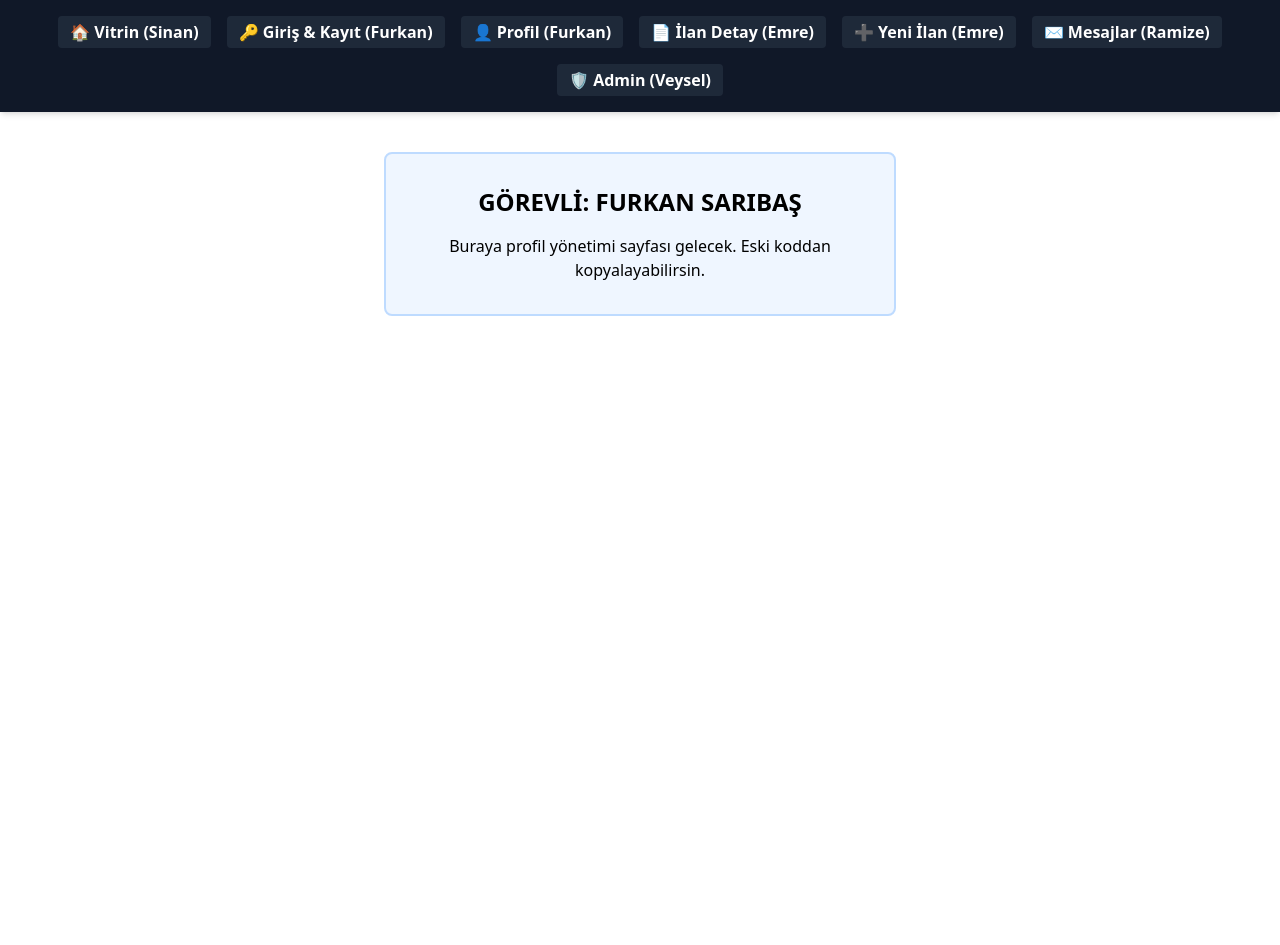
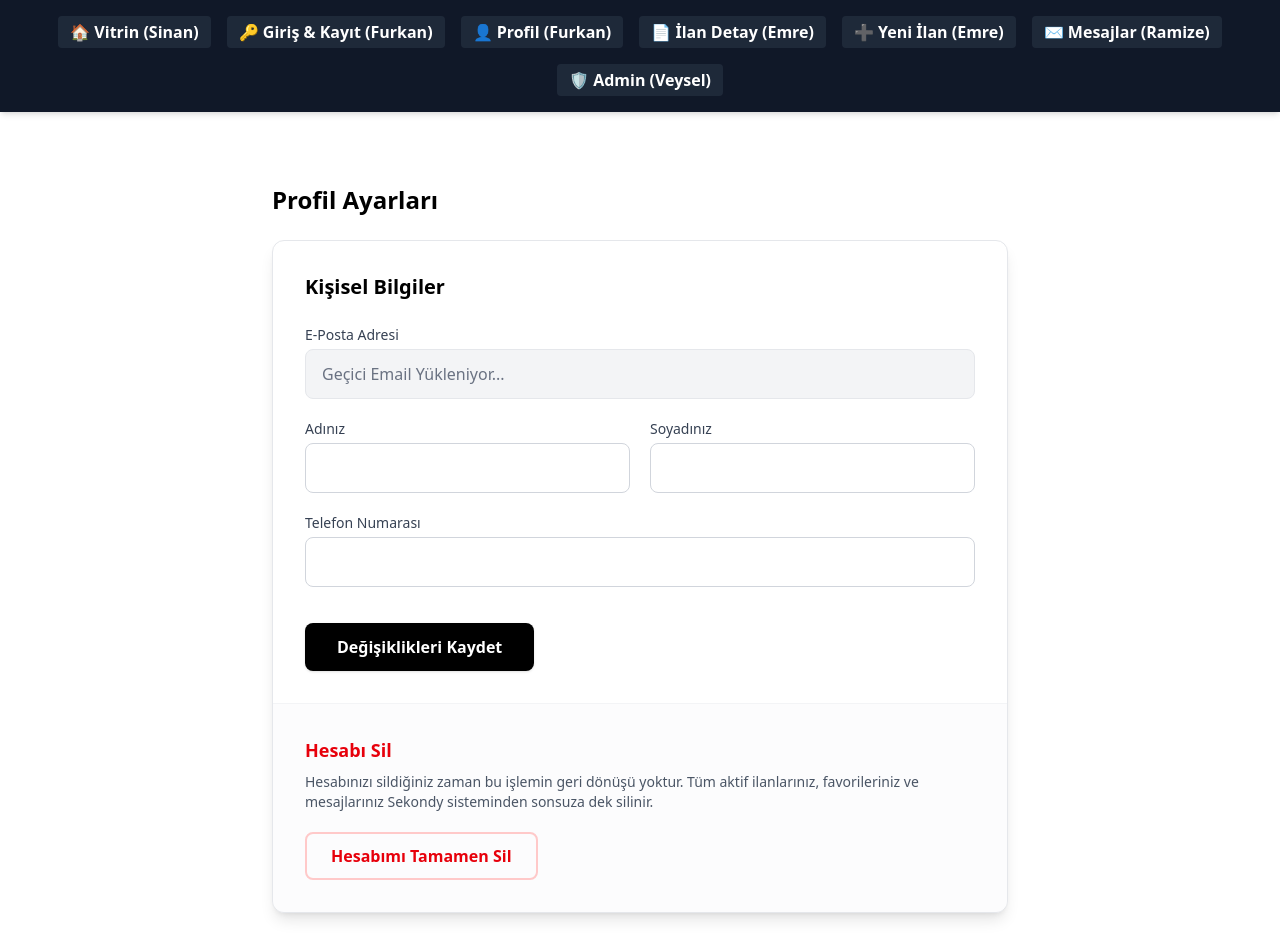
Before and after one commit to EmreTspnr/Sekondy, a React (Vite) app in the folder frontend/: page /profile in a window 1280 px wide. Before the commit the page ends 800 px from the top, so only its background shows below. Built offline with nearby package versions, Linux system fonts and the light colour scheme; no server answers.

Commit message:
1.0.5.12
Gerekli düzenlemeler yapıldı

```diff
--- a/frontend/src/pages/Auth.tsx
+++ b/frontend/src/pages/Auth.tsx
@@ -1,40 +1,137 @@
 import React, { useState } from 'react';
+import { Eye, EyeOff } from 'lucide-react';
 import api from '../services/api';
-import { Eye, EyeOff } from 'lucide-react'; // Eski tasarımda kullandığınız iconlar
+
+export default function Auth() {
+  const [activeTab, setActiveTab] = useState<'login' | 'register'>('login');
+  const [showPassword, setShowPassword] = useState(false);
 
 
+  const [firstName, setFirstName] = useState('');
+  const [lastName, setLastName] = useState('');
+  const [phone, setPhone] = useState('');
+  const [email, setEmail] = useState('');
+  const [password, setPassword] = useState('');
 
-export default function Auth() {
-  // BURAYA ESKİ TASARIMDAKİ STATE'LERİ YAPIŞTIR (Örn: activeTab, showPassword)
-
-  // Örnek Axios Login İsteği
-  const handleLogin = async (email, password) => {
-    try {
-      const response = await api.post('/auth/login', { email, password });
-      alert("Giriş Başarılı!");
-      // Gelen token'ı api.ts alsın diye local'e kaydediyoruz
-      localStorage.setItem('token', response.data.token);
-      window.location.href = '/'; // Anasayfaya at
-    } catch (error) {
-      console.error("Giriş hatası", error);
-      alert("Giriş yapılamadı");
-    }
-  };
-
-  // Örnek Axios Kayıt İsteği
-  const handleRegister = async (userData) => {
-    try {
-      await api.post('/auth/register', userData);
-      alert("Kayıt Başarılı, şimdi giriş yapabilirsiniz!");
-    } catch (error) {
-      console.error("Kayıt hatası", error);
+  const handleSubmit = async (e: React.FormEvent) => {
+    e.preventDefault();
+    if (activeTab === 'login') {
+      try {
+        const res = await api.post('/auth/login', { email, password });
+        localStorage.setItem('token', res.data.token);
+        alert('Giriş Başarılı!');
+        window.location.href = '/';
+      } catch (err) {
+        alert('Giriş Başarısız! Lütfen bilgilerinizi kontrol edin.');
+      }
+    } else {
+      try {
+        await api.post('/auth/register', {
+          name: `${firstName} ${lastName}`,
+          email,
+          password,
+          telefon: phone
+        });
+        alert('Kayıt Başarılı! Şimdi giriş yapabilirsiniz.');
+        setActiveTab('login');
+      } catch (err) {
+        alert('Kayıt sırasında bir hata oluştu!');
+      }
     }
   };
 
   return (
-    <div className="p-8 text-center bg-blue-50 border-2 border-blue-200 mt-10 max-w-lg mx-auto rounded-lg">
-      <h1 className="text-2xl font-bold mb-4">GÖREVLİ: FURKAN SARIBAŞ</h1>
-      <p>Bu sayfadaki tasarımı (AuthPage) <strong>EskiTasarim.tsx</strong> dosyasından kopyalayıp tam buraya yapıştırmalısın.</p>
+    <div className="min-h-screen bg-gray-50 flex flex-col items-center py-10 px-4 font-sans text-gray-900">
+      <div className="text-4xl font-black tracking-tighter cursor-pointer mb-8" onClick={() => window.location.href='/'}>
+        SEKOND<span className="text-[#D4AF37]">Y</span>
+      </div>
+
+      <div className="w-full max-w-md bg-white rounded-xl shadow-sm border border-gray-200 overflow-hidden mb-4">
+        <div className="flex border-b border-gray-200">
+          <button
+            className={`flex-1 py-4 text-center font-bold text-lg transition-colors ${activeTab === 'login' ? 'text-black border-b-2 border-[#D4AF37]' : 'text-gray-400 hover:text-gray-600'}`}
+            onClick={() => setActiveTab('login')}
+          >
+            Login
+          </button>
+          <button
+            className={`flex-1 py-4 text-center font-bold text-lg transition-colors ${activeTab === 'register' ? 'text-black border-b-2 border-[#D4AF37]' : 'text-gray-400 hover:text-gray-600'}`}
+            onClick={() => setActiveTab('register')}
+          >
+            Register
+          </button>
+        </div>
+
+        <div className="p-6 sm:p-8">
+          <h2 className="text-2xl font-bold text-black mb-6">
+            {activeTab === 'login' ? 'Welcome Back' : 'Create an Account'}
+          </h2>
+
+          <form className="space-y-4" onSubmit={handleSubmit}>
+            {activeTab === 'register' && (
+              <div className="space-y-4">
+                <div>
+                  <input
+                    type="text" placeholder="First Name" required
+                    value={firstName} onChange={e => setFirstName(e.target.value)}
+                    className="w-full px-4 py-3 bg-gray-100 border-none rounded-lg focus:ring-2 focus:ring-[#D4AF37]/50 outline-none transition-all"
+                  />
+                </div>
+                <div>
+                  <input
+                    type="text" placeholder="Last Name" required
+                    value={lastName} onChange={e => setLastName(e.target.value)}
+                    className="w-full px-4 py-3 bg-gray-100 border-none rounded-lg focus:ring-2 focus:ring-[#D4AF37]/50 outline-none transition-all"
+                  />
+                </div>
+                <div>
+                  <input
+                    type="tel" placeholder="Phone Number" required
+                    value={phone} onChange={e => setPhone(e.target.value)}
+                    className="w-full px-4 py-3 bg-gray-100 border-none rounded-lg focus:ring-2 focus:ring-[#D4AF37]/50 outline-none transition-all"
+                  />
+                </div>
+              </div>
+            )}
+
+            <div>
+              <input
+                type="email" placeholder="Email Address" required
+                value={email} onChange={e => setEmail(e.target.value)}
+                className="w-full px-4 py-3 bg-gray-100 border-none rounded-lg focus:ring-2 focus:ring-[#D4AF37]/50 outline-none transition-all"
+              />
+            </div>
+
+            <div className="relative">
+              <input
+                type={showPassword ? "text" : "password"} placeholder="Password" required
+                value={password} onChange={e => setPassword(e.target.value)}
+                className="w-full px-4 py-3 bg-gray-100 border-none rounded-lg focus:ring-2 focus:ring-[#D4AF37]/50 outline-none transition-all pr-12"
+              />
+              <button
+                type="button" onClick={() => setShowPassword(!showPassword)}
+                className="absolute right-4 top-1/2 -translate-y-1/2 text-gray-400 hover:text-gray-600"
+              >
+                {showPassword ? <EyeOff className="w-5 h-5" /> : <Eye className="w-5 h-5" />}
+              </button>
+            </div>
+
+            {activeTab === 'login' && (
+              <div className="flex justify-start">
+                <a href="#" className="text-sm font-semibold text-[#D4AF37] hover:underline">
+                  Forgot password?
+                </a>
+              </div>
+            )}
+
+            <div className="pt-2 space-y-3">
+              <button type="submit" className="w-full bg-[#D4AF37] hover:bg-[#c19b2e] text-black font-bold py-3.5 rounded-lg transition-colors shadow-sm">
+                {activeTab === 'login' ? 'Login' : 'Register'}
+              </button>
+            </div>
+          </form>
+        </div>
+      </div>
     </div>
   );
 }
--- a/frontend/src/pages/Profile.tsx
+++ b/frontend/src/pages/Profile.tsx
@@ -1,37 +1,135 @@
 import React, { useState, useEffect } from 'react';
 import api from '../services/api';
 
+export default function Profile() {
+  const [firstName, setFirstName] = useState('');
+  const [lastName, setLastName] = useState('');
+  const [phone, setPhone] = useState('');
+  const [email, setEmail] = useState('');
 
 
-export default function Profile() {
-  const [profile, setProfile] = useState(null);
-
-  // Sayfa ilk açıldığında profil bilgilerini çeker
   useEffect(() => {
-    const fetchProfile = async () => {
+    const loadProfile = async () => {
       try {
         const response = await api.get('/profile');
-        setProfile(response.data);
+        if(response.data) {
+          setFirstName(response.data.name?.split(' ')[0] || '');
+          setLastName(response.data.name?.split(' ')[1] || '');
+          setPhone(response.data.telefon || '');
+          setEmail(response.data.email || '');
+        }
       } catch (error) {
         console.error("Profil alınamadı", error);
       }
     };
-    fetchProfile();
+    loadProfile();
   }, []);
 
-  const handleUpdate = async (updatedData) => {
+  const handleUpdate = async (e: React.FormEvent) => {
+    e.preventDefault();
     try {
-      await api.put('/profile', updatedData);
-      alert("Profil güncellendi.");
+      await api.put('/profile', {
+        name: `${firstName} ${lastName}`,
+        telefon: phone
+      });
+      alert('Profilin başarıyla güncellendi!');
     } catch (error) {
-      console.error("Hata oluştu", error);
+      alert('Profil güncellenirken bir hata oluştu');
+    }
+  };
+
+  const handleDelete = async () => {
+    if(window.confirm('Hesabını tamamen silmek istediğine emin misin? Bu işlem geri alınamaz.')) {
+      try {
+        await api.delete('/profile');
+        alert('Hesabınız başarıyla silindi.');
+        localStorage.removeItem('token');
+        window.location.href = '/auth';
+      } catch (error) {
+        alert('Hesap silinirken hata oluştu.');
+      }
     }
   };
 
   return (
-    <div className="p-8 text-center bg-blue-50 border-2 border-blue-200 mt-10 max-w-lg mx-auto rounded-lg">
-      <h1 className="text-2xl font-bold mb-4">GÖREVLİ: FURKAN SARIBAŞ</h1>
-      <p>Buraya profil yönetimi sayfası gelecek. Eski koddan kopyalayabilirsin.</p>
-    </div>
+    <main className="max-w-3xl mx-auto px-4 py-8 w-full mt-10">
+      <h1 className="text-2xl font-bold text-black mb-6">Profil Ayarları</h1>
+
+      <div className="bg-white rounded-xl shadow-lg border border-gray-200 overflow-hidden">
+        {/* Section 1: Personal Information */}
+        <div className="p-6 md:p-8">
+          <h2 className="text-xl font-bold text-black mb-6">Kişisel Bilgiler</h2>
+
+          <form className="space-y-5" onSubmit={handleUpdate}>
+            <div>
+              <label className="block text-sm font-medium text-gray-700 mb-1">E-Posta Adresi</label>
+              <input
+                type="text"
+                disabled
+                value={email || 'Geçici Email Yükleniyor...'}
+                className="w-full px-4 py-3 bg-gray-100 text-gray-500 border border-gray-200 rounded-lg cursor-not-allowed"
+              />
+            </div>
+
+            <div className="grid grid-cols-1 md:grid-cols-2 gap-5">
+              <div>
+                <label className="block text-sm font-medium text-gray-700 mb-1">Adınız</label>
+                <input
+                  type="text"
+                  value={firstName}
+                  onChange={(e) => setFirstName(e.target.value)}
+                  className="w-full px-4 py-3 bg-white border border-gray-300 rounded-lg focus:ring-2 focus:ring-[#D4AF37]/50 focus:border-[#D4AF37] outline-none transition-all"
+                />
+              </div>
+              <div>
+                <label className="block text-sm font-medium text-gray-700 mb-1">Soyadınız</label>
+                <input
+                  type="text"
+                  value={lastName}
+                  onChange={(e) => setLastName(e.target.value)}
+                  className="w-full px-4 py-3 bg-white border border-gray-300 rounded-lg focus:ring-2 focus:ring-[#D4AF37]/50 focus:border-[#D4AF37] outline-none transition-all"
+                />
+              </div>
+            </div>
+
+            <div>
+              <label className="block text-sm font-medium text-gray-700 mb-1">Telefon Numarası</label>
+              <input
+                type="tel"
+                value={phone}
+                onChange={(e) => setPhone(e.target.value)}
+                className="w-full px-4 py-3 bg-white border border-gray-300 rounded-lg focus:ring-2 focus:ring-[#D4AF37]/50 focus:border-[#D4AF37] outline-none transition-all"
+              />
+            </div>
+
+            <div className="pt-4">
+              <button
+                type="submit"
+                className="bg-black text-white font-bold py-3 px-8 rounded-lg hover:bg-gray-800 transition-colors shadow-sm"
+              >
+                Değişiklikleri Kaydet
+              </button>
+            </div>
+          </form>
+        </div>
+
+        <hr className="border-gray-100" />
+
+        {/* Section 2: Danger Zone */}
+        <div className="p-6 md:p-8 bg-gray-50/50">
+          <h2 className="text-lg font-bold text-red-600 mb-2">Hesabı Sil</h2>
+          <p className="text-sm text-gray-600 mb-5 max-w-2xl">
+            Hesabınızı sildiğiniz zaman bu işlemin geri dönüşü yoktur. Tüm aktif ilanlarınız, favorileriniz ve mesajlarınız Sekondy sisteminden sonsuza dek silinir.
+          </p>
+          <button
+            type="button"
+            onClick={handleDelete}
+            className="border-2 border-red-200 text-red-600 font-bold py-2.5 px-6 rounded-lg hover:bg-red-50 hover:border-red-300 transition-colors"
+          >
+            Hesabımı Tamamen Sil
+          </button>
+        </div>
+      </div>
+    </main>
   );
 }
```
